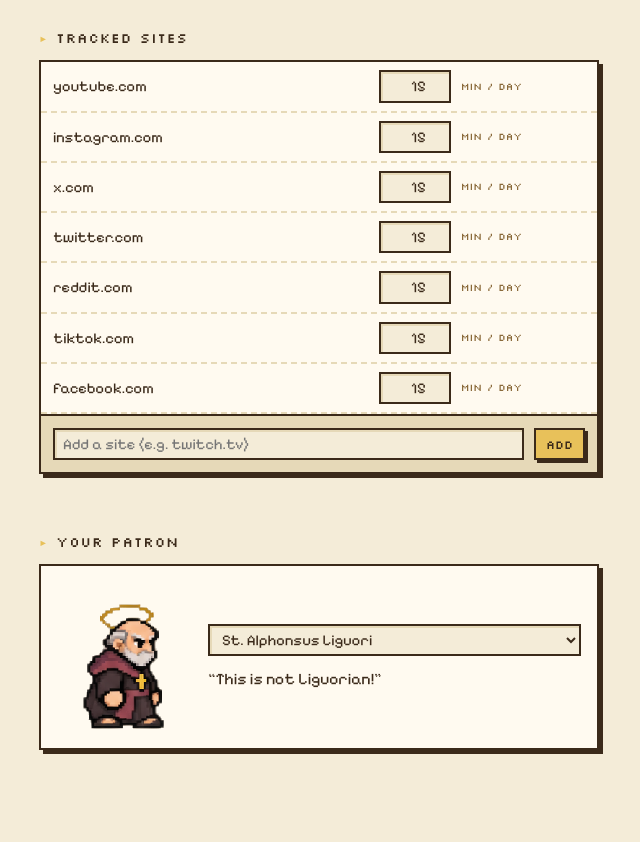
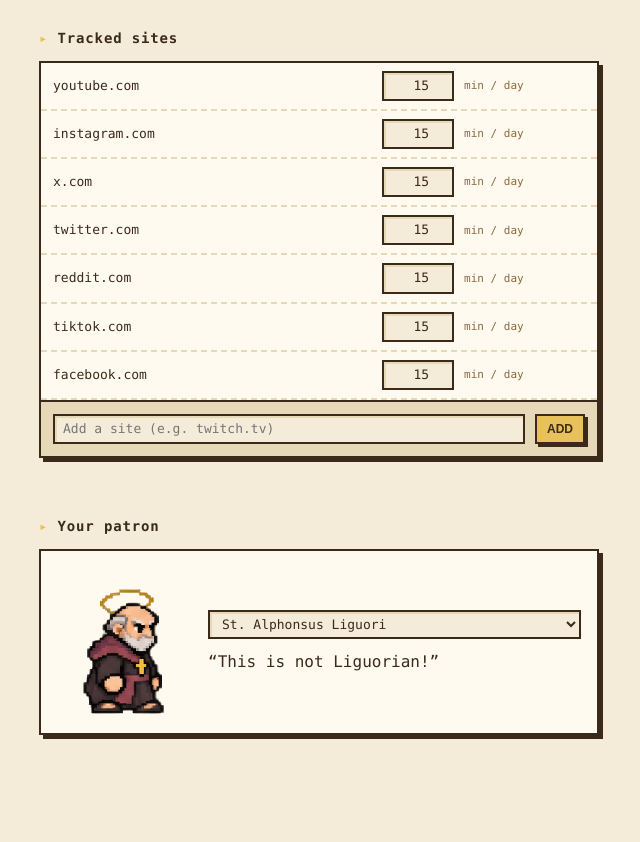
Before and after one commit to wyatt/intercede, a browser extension: page Extension/options.html in a window 1280 px wide. Shown: the part 112-954 px from the top of the page, without its empty margins (321-961 px from the left). Drawn offline with Linux system fonts and the light colour scheme.

Commit message:
style(extension): use the speech bubble's monospace font everywhere
Drops the bundled pixel fonts; the bubble is back to its original font.

Co-Authored-By: Claude Opus 5.5 <noreply@anthropic.com>

```diff
--- a/Extension/options.html
+++ b/Extension/options.html
@@ -17,7 +17,7 @@
   .row { display: flex; align-items: center; gap: 10px; padding: 8px 12px; border-bottom: 2px dashed var(--track); }
   .row .host { flex: 1; overflow: hidden; text-overflow: ellipsis; white-space: nowrap; }
   .row input[type=number] { width: 72px; text-align: right; font-variant-numeric: tabular-nums; }
-  .row .unit { font-family: var(--pixel); font-size: 10px; }
+  .row .unit { font-size: 11px; }
   .remove {
     background: none; border: none; box-shadow: none; padding: 2px 4px; color: var(--muted); font-size: 10px;
     opacity: 0; transition: opacity 120ms steps(2);
--- a/Extension/src/background.js
+++ b/Extension/src/background.js
@@ -98,10 +98,6 @@ async function nudge(tabId, host) {
       target: { tabId },
       args: [{
         sheetUrl: chrome.runtime.getURL(`patrons/${patron.sheet}.png`),
-        fontUrls: {
-          'Intercede Pixel': chrome.runtime.getURL('fonts/Silkscreen-Bold.ttf'),
-          'Intercede Read': chrome.runtime.getURL('fonts/PixelifySans.ttf'),
-        },
         layout: LAYOUT,
         name: patron.name,
         catchphrase: patron.catchphrase,
--- a/Extension/src/dissolve.js
+++ b/Extension/src/dissolve.js
@@ -29,7 +29,7 @@
     canvas { position: fixed; inset: 0; width: 100vw; height: 100vh; pointer-events: none; }
     .veil {
       background: ${VEIL}; display: flex; align-items: center; justify-content: center;
-      font: 16px/1.45 -apple-system, system-ui, "Helvetica Neue", sans-serif; color: #3B2A1A;
+      font: 500 15px/1.45 ui-monospace, "SF Mono", Menlo, Consolas, monospace; color: #3B2A1A;
     }
     .card { max-width: 30em; padding: 2em; text-align: center; opacity: 0; transform: translateY(6px);
             transition: opacity 500ms ease, transform 500ms ease; }
--- a/Extension/src/ui.css
+++ b/Extension/src/ui.css
@@ -1,10 +1,5 @@
 /* Shared styles for the popup and the settings page: 8-bit, in the veil's parchment-and-gold
-   palette. Silkscreen for labels and buttons, Pixelify Sans for reading text (both OFL, bundled
-   in fonts/). Follows light/dark mode. */
-@font-face { font-family: "Silkscreen"; src: url("../fonts/Silkscreen-Regular.ttf") format("truetype"); font-weight: 400; }
-@font-face { font-family: "Silkscreen"; src: url("../fonts/Silkscreen-Bold.ttf") format("truetype"); font-weight: 700; }
-@font-face { font-family: "Pixelify Sans"; src: url("../fonts/PixelifySans.ttf") format("truetype"); font-weight: 400 700; }
-
+   palette, in the speech bubble's monospace font. Follows light/dark mode. */
 :root {
   --bg: #f4ecd8;        /* the veil's parchment */
   --panel: #fffaf0;
@@ -16,8 +11,7 @@
   --over: #c8402f;
   --accent: #e8c15a;    /* gold */
   --shadow: #3b2a1a;
-  --pixel: "Silkscreen", ui-monospace, Menlo, monospace;
-  --read: "Pixelify Sans", ui-monospace, Menlo, monospace;
+  --mono: ui-monospace, "SF Mono", Menlo, Consolas, monospace;
   color-scheme: light dark;
 }
 @media (prefers-color-scheme: dark) {
@@ -39,10 +33,9 @@ body {
   margin: 0;
   background: var(--bg);
   color: var(--text);
-  font: 15px/1.35 var(--read);
-  -webkit-font-smoothing: none;  /* crisp pixel edges */
+  font: 500 13px/1.4 var(--mono);
 }
-h1, h2, button, label, .label { font-family: var(--pixel); font-weight: 400; }
+h1, h2, button, label, .label { font-weight: 700; }
 input, select { font: inherit; color: inherit; }
 .muted { color: var(--muted); }
 
```
Also changed, not shown: Extension/src/patron.js (+3 -19 lines), Extension/fonts/OFL-PixelifySans.txt (deleted), Extension/fonts/OFL-Silkscreen.txt (deleted), Extension/fonts/PixelifySans.ttf (deleted), Extension/fonts/Silkscreen-Bold.ttf (deleted), Extension/fonts/Silkscreen-Regular.ttf (deleted), Extension/manifest.json.
